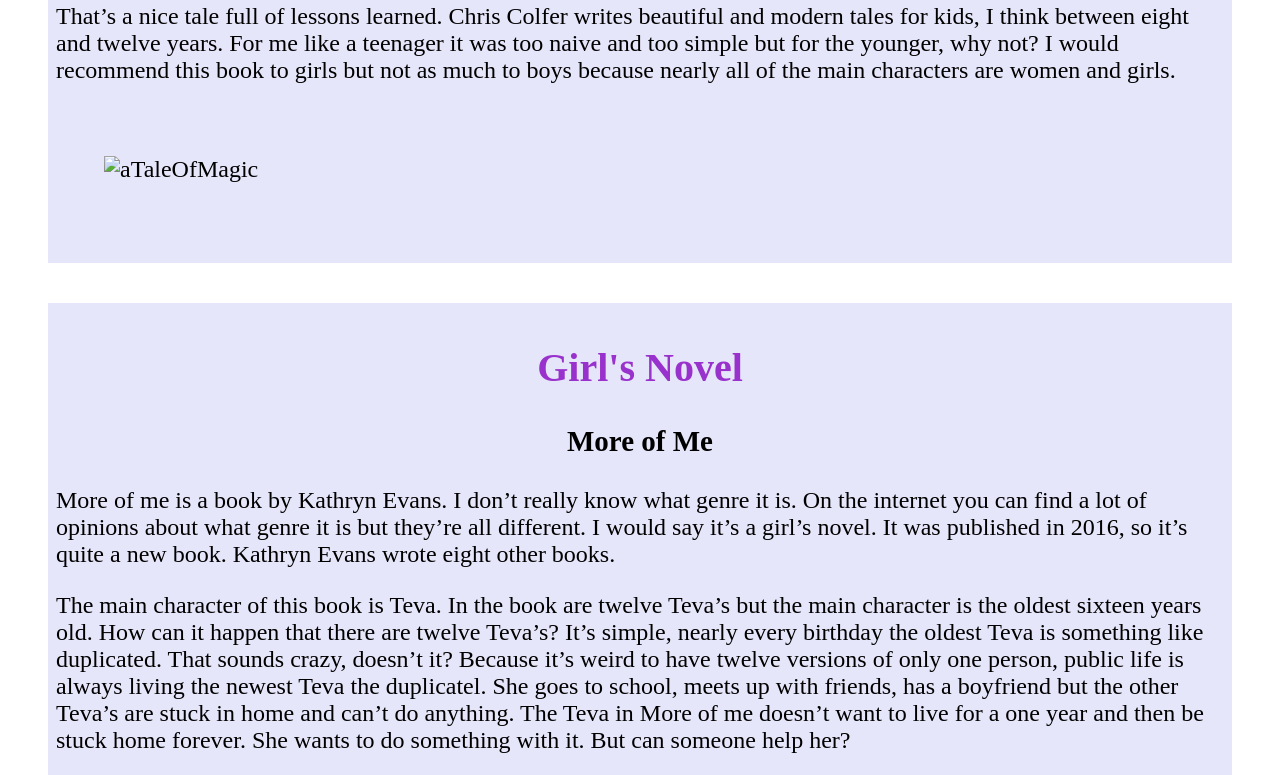
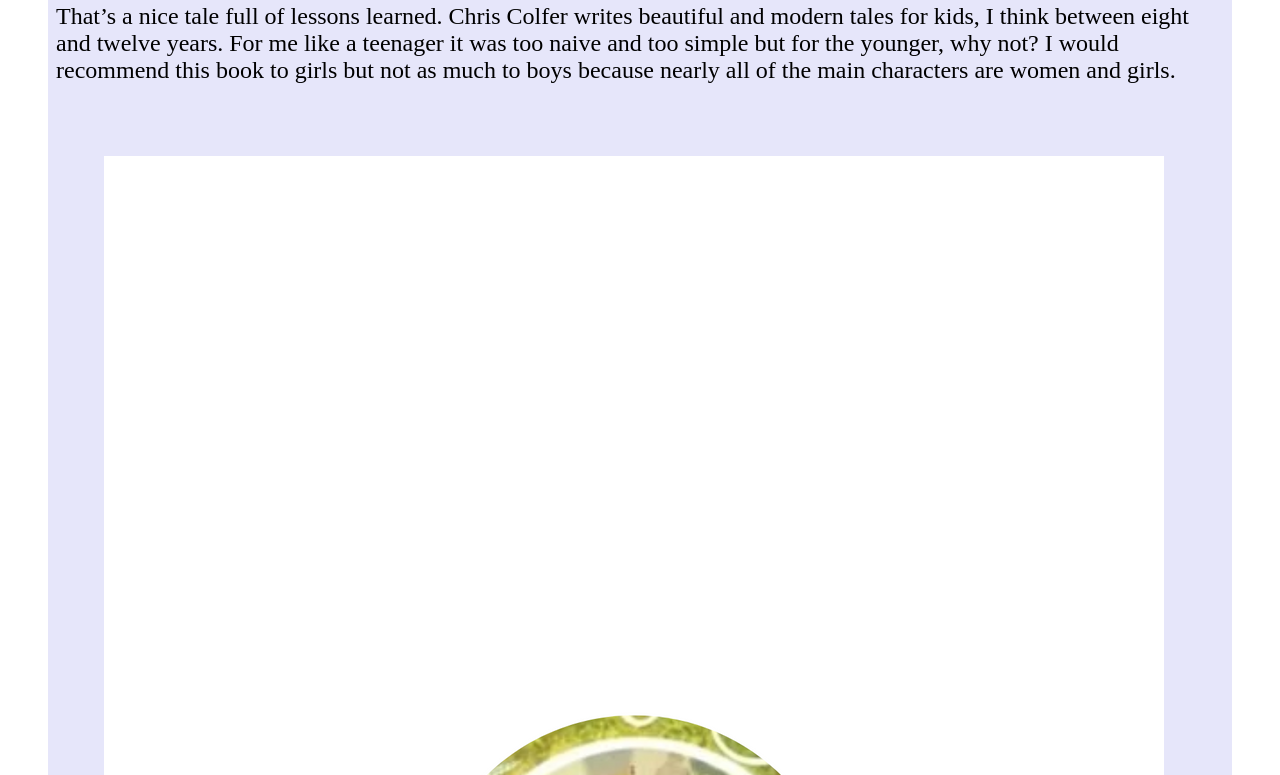
Before and after one commit to AdelkaKoskova/bookweb, a plain HTML site: page index.html in a window 1280 px wide. Shown: the part 2534-3309 px from the top of the page. Drawn offline with Linux system fonts and the light colour scheme.

Commit message:
added an image

```diff
--- a/index.html
+++ b/index.html
@@ -75,7 +75,7 @@
 <p>That’s a nice tale full of lessons learned. Chris Colfer writes beautiful and modern tales for kids, I think between eight and twelve years. For me like a teenager it was too naive and too simple but for the younger, why not? I would recommend this book to girls but not as much to boys because nearly all of the main characters are women and girls.</p>
 
 <section class = "ATOMpicture" id = "ATOMpicture">
-<p><img src = "aTaleOfMagic.png" alt = "aTaleOfMagic"> </p>
+<p><img src = "obrázky/aTaleOfMagic.png" alt = "aTaleOfMagic"> </p>
 </section>
 
 </section>
```
